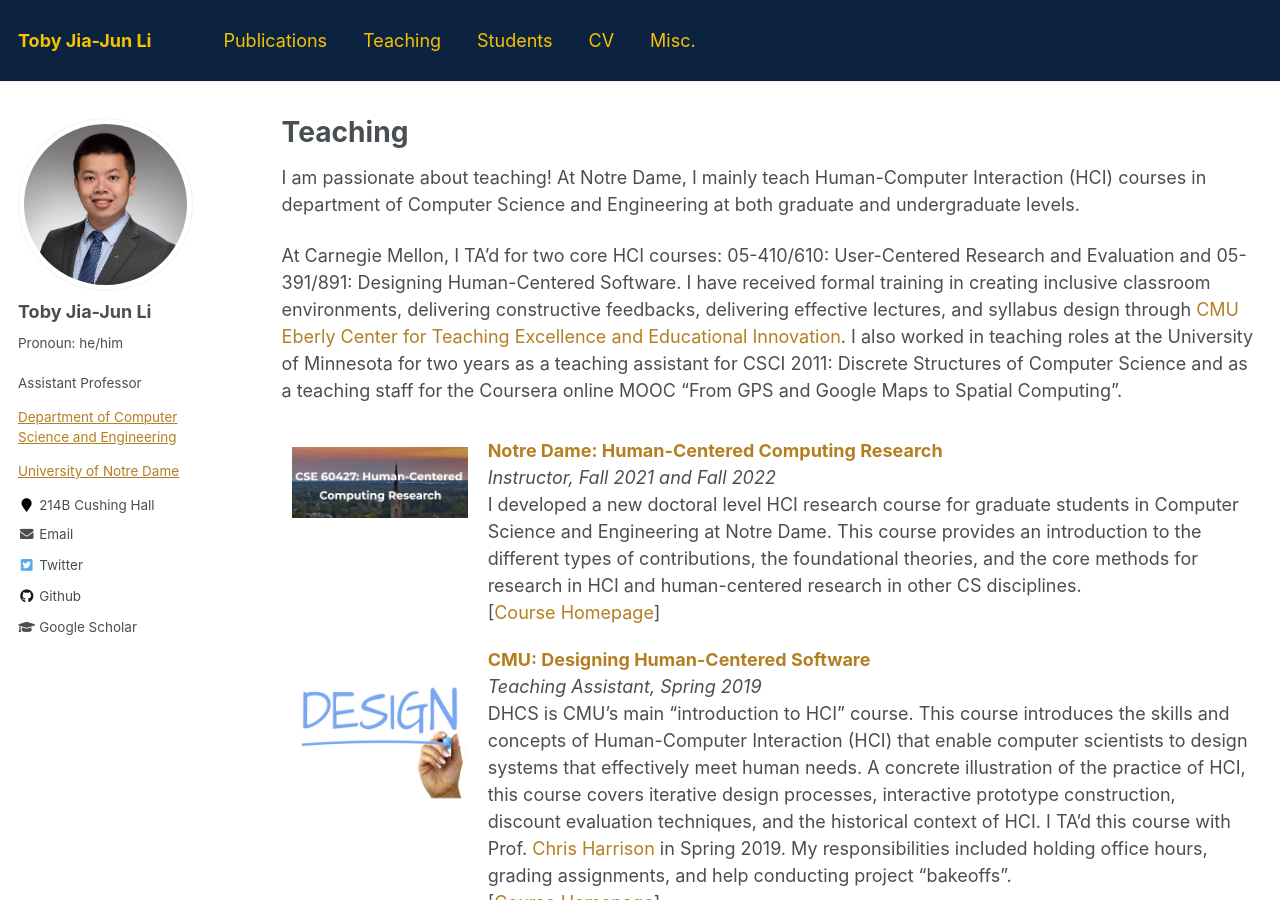
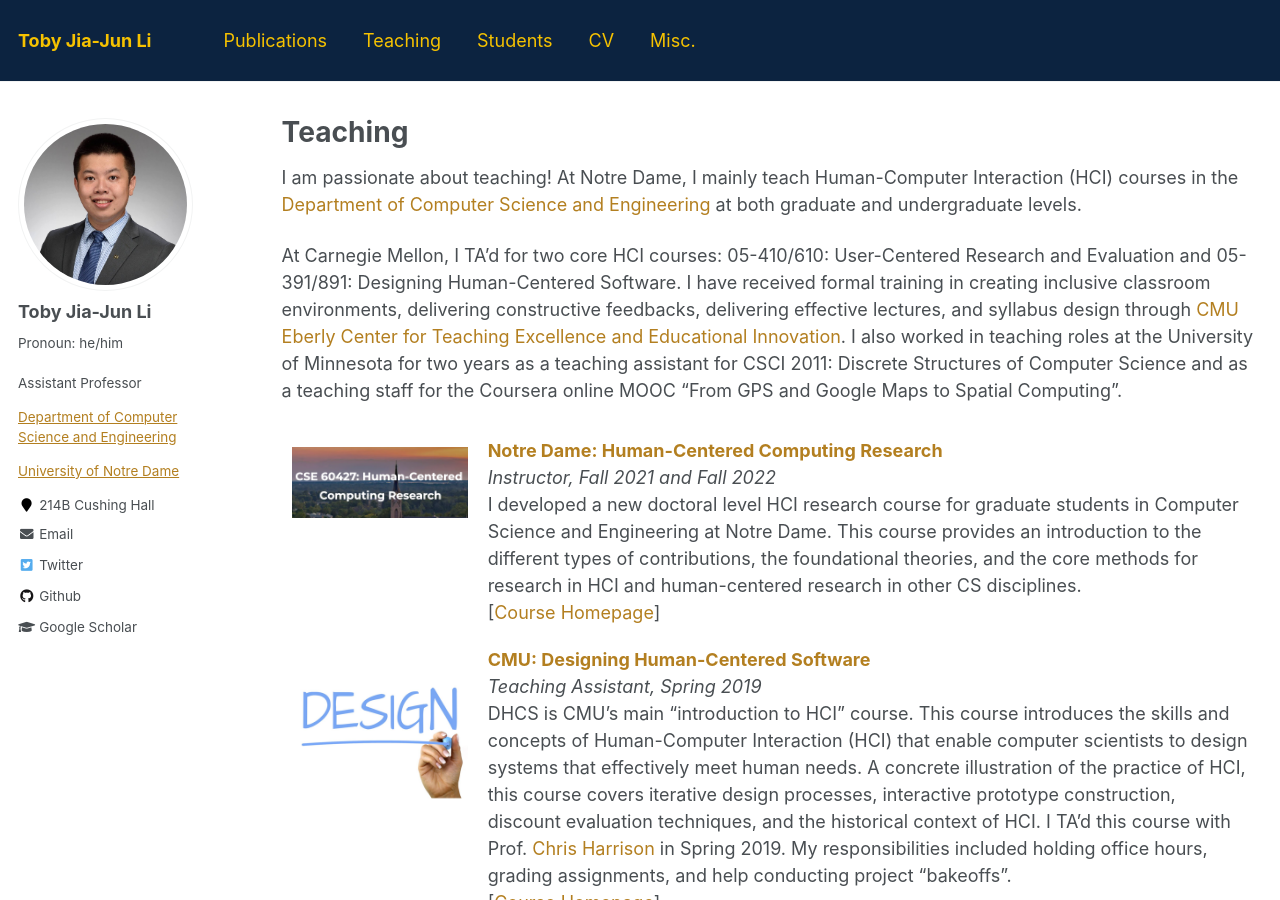
Before and after one commit to yuhuang-lab/yuhuang-lab.github.io, a Jekyll site: the page built from _pages/teaching.html, in a window 1280 px wide and 900 px high. Built offline with Jekyll 4.4.1, drawn with Linux system fonts in a browser that asks for light colours.

Commit message:
Update teaching.html

```diff
--- a/_pages/teaching.html
+++ b/_pages/teaching.html
@@ -7,9 +7,9 @@ author_profile: true
 
 {% include base_path %}
 
-<p>I am passionate about teaching! At Notre Dame, I mainly teach Human-Computer Interaction (HCI) courses in department of Computer Science and Engineering at both graduate and undergraduate levels.</p>
+<p>I am passionate about teaching! At Notre Dame, I mainly teach Human-Computer Interaction (HCI) courses in the <a href="https://cse.nd.edu/" target="_blank">Department of Computer Science and Engineering</a> at both graduate and undergraduate levels.</p>
 
-<p>At Carnegie Mellon, I TA’d for two core HCI courses: 05-410/610: User-Centered Research and Evaluation and 05-391/891: Designing Human-Centered Software. I have received formal training in creating inclusive classroom environments, delivering constructive feedbacks, delivering effective lectures, and syllabus design through <a href="https://www.cmu.edu/teaching/">CMU Eberly Center for Teaching Excellence and Educational Innovation</a>. I also worked in teaching roles at the University of Minnesota for two years as a teaching assistant for CSCI 2011: Discrete Structures of Computer Science and as a teaching staff for the Coursera online MOOC “From GPS and Google Maps to Spatial Computing”.</p>
+<p>At Carnegie Mellon, I TA’d for two core HCI courses: 05-410/610: User-Centered Research and Evaluation and 05-391/891: Designing Human-Centered Software. I have received formal training in creating inclusive classroom environments, delivering constructive feedbacks, delivering effective lectures, and syllabus design through <a href="https://www.cmu.edu/teaching/" target="_blank">CMU Eberly Center for Teaching Excellence and Educational Innovation</a>. I also worked in teaching roles at the University of Minnesota for two years as a teaching assistant for CSCI 2011: Discrete Structures of Computer Science and as a teaching staff for the Coursera online MOOC “From GPS and Google Maps to Spatial Computing”.</p>
 
 
 {% assign sorted = site.teaching | sort: 'date' %}
```
